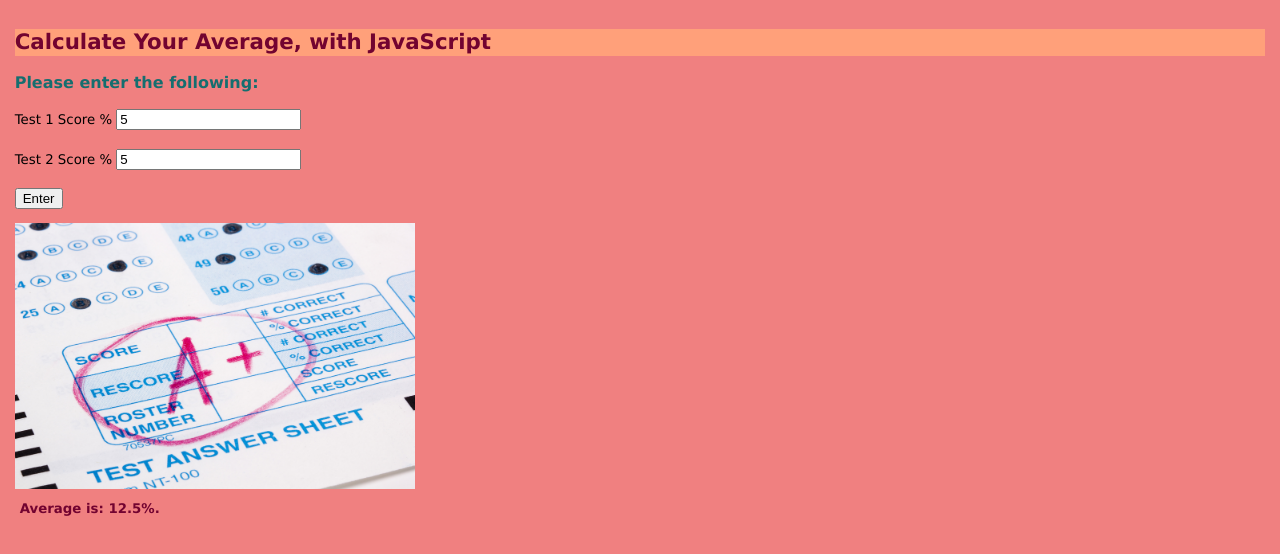
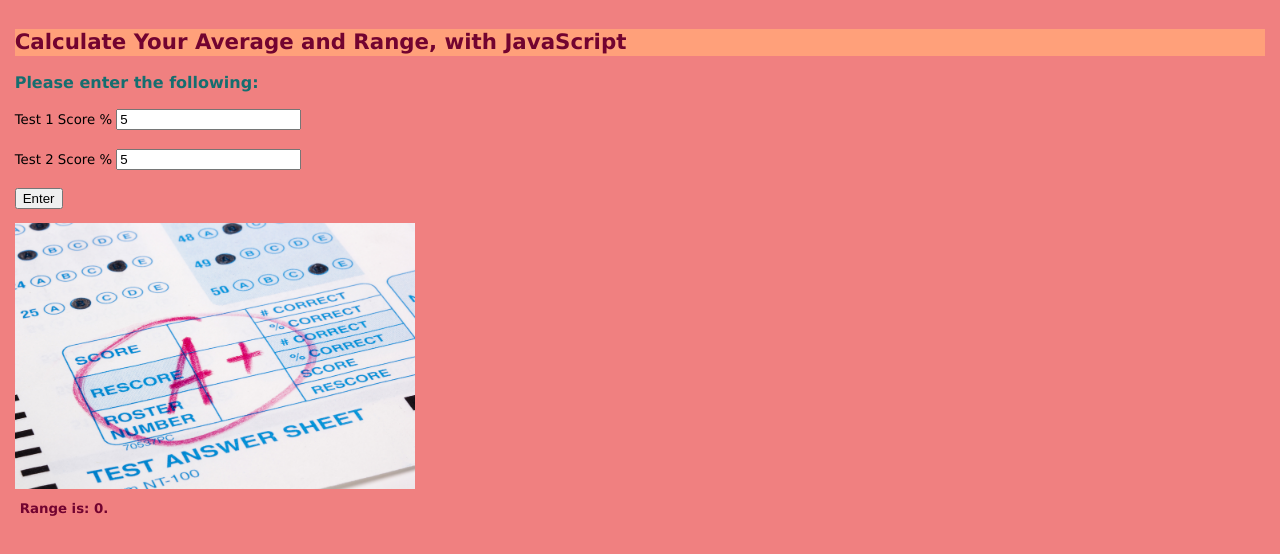
Before and after one commit to ICS20-Programming-ZoiaB/Assign-02-HTML-Calculations, a plain HTML site: page index.html in a window 1280 px wide. Both pictures are taken after typing "5", "5" into the empty fields and a click on the input "Enter". Drawn offline with Linux system fonts and the light colour scheme.

Commit message:
Added 2nd calculation

```diff
--- a/index.html
+++ b/index.html
@@ -4,7 +4,7 @@
 
     <!-- Metadata -->
     <meta charset="utf-8">
-    <meta name="description" content="Calculate Your Average, with JavaScript">
+    <meta name="description" content="Calculate Your Average and Range, with JavaScript">
     <meta name="keywords" content="immaculata, ics2o">
     <meta name="author" content="ZoiaB">
     <meta name="viewport" content="width=device-width, initial-scale=1.0">
@@ -19,7 +19,7 @@
     <link rel="stylesheet" href="./css/style.css">
 
     <!-- Title -->
-    <title>Calculate Your Average, with JavaScript</title>
+    <title>Calculate Your Average and Range, with JavaScript</title>
   </head>
   <body>
 
@@ -27,7 +27,7 @@
     <script src="./js/script.js"></script>
 
     <!-- Main writing -->
-    <h1>Calculate Your Average, with JavaScript</h1>
+    <h1>Calculate Your Average and Range, with JavaScript</h1>
     <p>
       <h3>Please enter the following:</h3>
 
@@ -41,11 +41,13 @@
       </form>
     </p>
 
-        <!-- Image -->
+    <!-- Image -->
     <img src = "./images/testscore.jpg" width="400" length="400">
 
     <!-- Create a space where the user information will be displayed -->
     <div id="average">
     </div>
+    <div id="range">
+    </div>
   </body>
 </html>
--- a/js/script.js
+++ b/js/script.js
@@ -19,3 +19,18 @@ function calculate () {
   // output
   document.getElementById('average').innerHTML = 'Average is: ' + average + '%.'
 }
+
+/**
+ * This function calculates the range
+ */
+function calculate () {
+  // input
+  let test1 = parseInt(document.getElementById('test1').value);
+  let test2 = parseInt(document.getElementById('test2').value);
+
+  // process
+  let range = test1 - test2;
+
+  // output
+  document.getElementById('range').innerHTML = 'Range is: ' + range + '.'
+}
```
